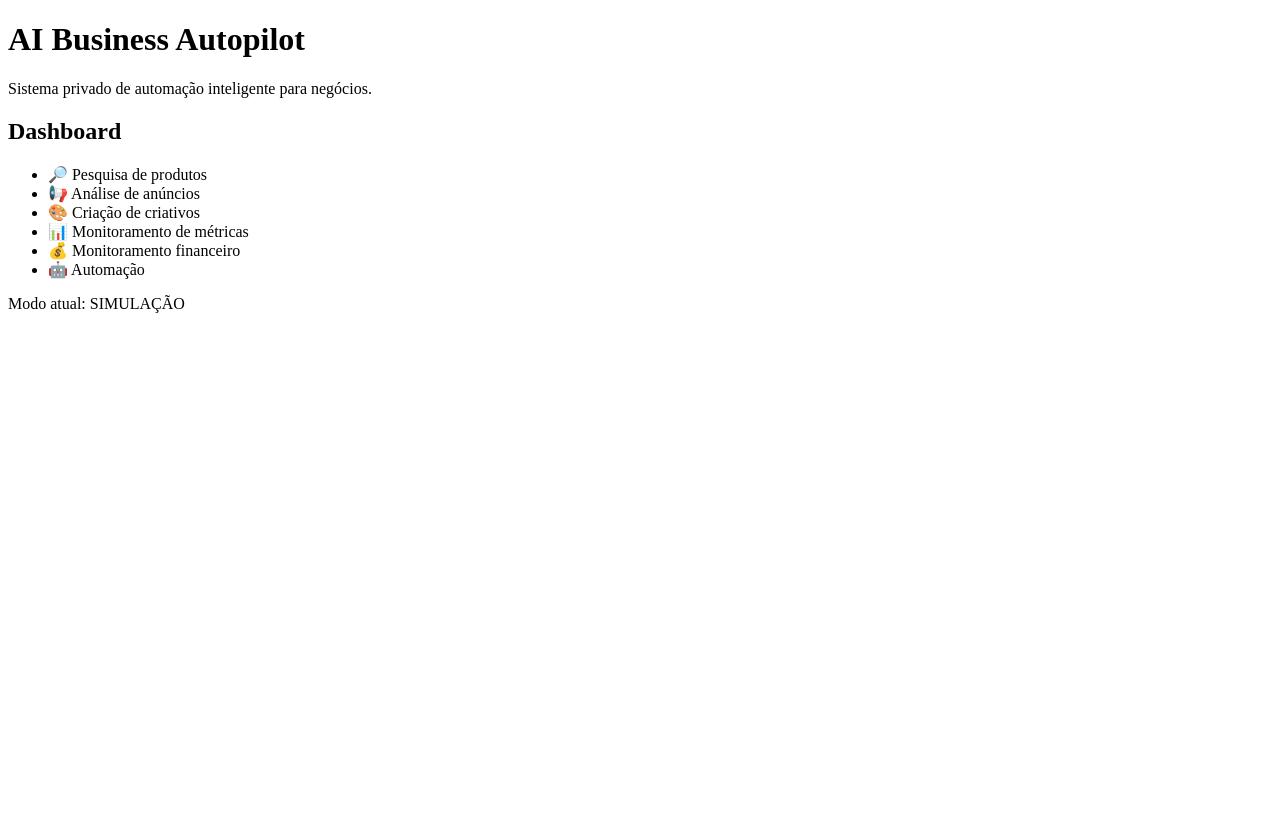
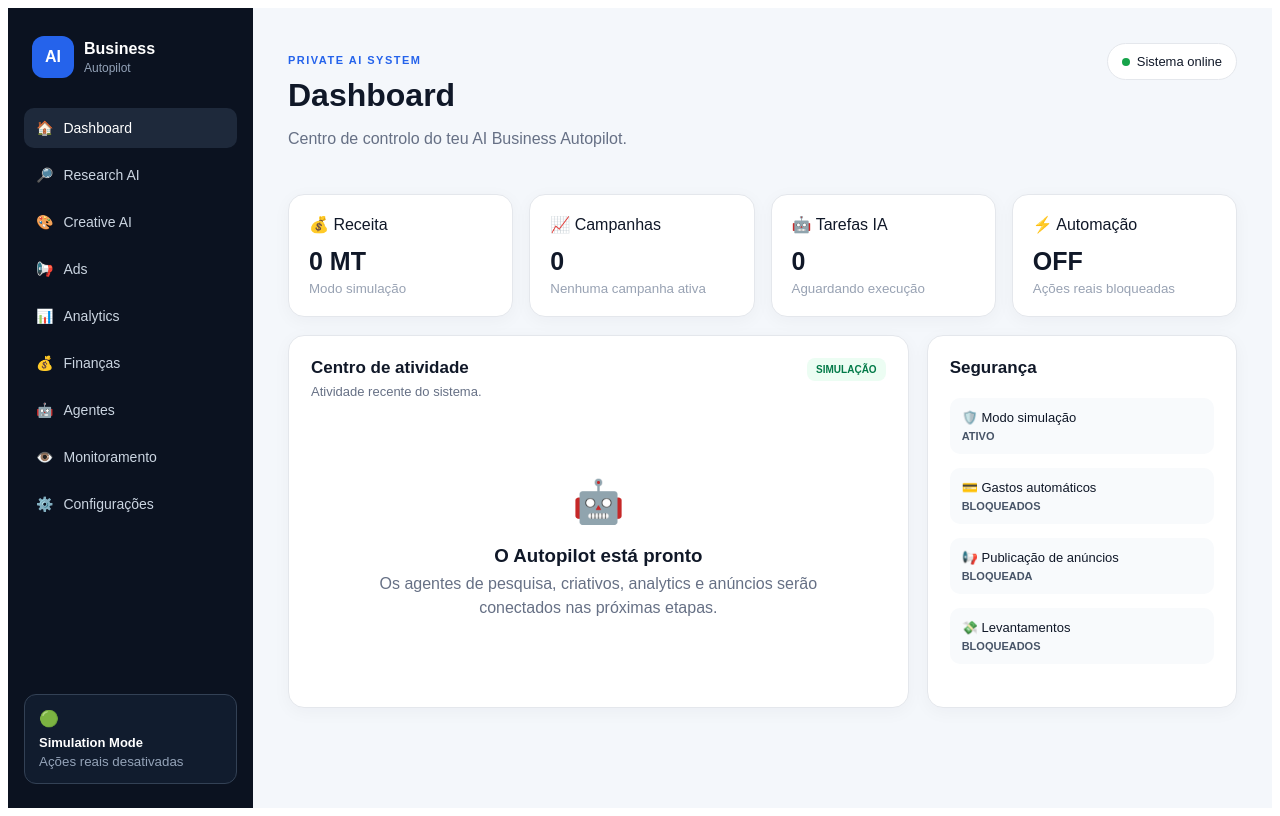
Before and after one commit to fernandomucavele-gif/ai-business-autopilot, a Next.js app: page / in a window 1280 px wide. Built offline with nearby package versions, Linux system fonts and the light colour scheme.

Commit message:
Update page.tsx

```diff
--- a/app/page.tsx
+++ b/app/page.tsx
@@ -1,21 +1,447 @@
+"use client";
+
+import { useState } from "react";
+
+const menu = [
+  ["🏠", "Dashboard"],
+  ["🔎", "Research AI"],
+  ["🎨", "Creative AI"],
+  ["📢", "Ads"],
+  ["📊", "Analytics"],
+  ["💰", "Finanças"],
+  ["🤖", "Agentes"],
+  ["👁️", "Monitoramento"],
+  ["⚙️", "Configurações"],
+];
+
 export default function Home() {
+  const [active, setActive] = useState("Dashboard");
+
   return (
-    <main>
-      <h1>AI Business Autopilot</h1>
-      <p>Sistema privado de automação inteligente para negócios.</p>
+    <main className="app">
+      <aside className="sidebar">
+        <div className="brand">
+          <div className="logo">AI</div>
+          <div>
+            <strong>Business</strong>
+            <span>Autopilot</span>
+          </div>
+        </div>
 
-      <h2>Dashboard</h2>
+        <nav>
+          {menu.map(([icon, name]) => (
+            <button
+              key={name}
+              className={active === name ? "active" : ""}
+              onClick={() => setActive(name)}
+            >
+              <span>{icon}</span>
+              {name}
+            </button>
+          ))}
+        </nav>
 
-      <ul>
-        <li>🔎 Pesquisa de produtos</li>
-        <li>📢 Análise de anúncios</li>
-        <li>🎨 Criação de criativos</li>
-        <li>📊 Monitoramento de métricas</li>
-        <li>💰 Monitoramento financeiro</li>
-        <li>🤖 Automação</li>
-      </ul>
+        <div className="simulation">
+          <div>🟢</div>
+          <strong>Simulation Mode</strong>
+          <small>Ações reais desativadas</small>
+        </div>
+      </aside>
 
-      <p>Modo atual: SIMULAÇÃO</p>
+      <section className="content">
+        <header>
+          <div>
+            <p className="eyebrow">PRIVATE AI SYSTEM</p>
+            <h1>{active}</h1>
+            <p className="subtitle">
+              Centro de controlo do teu AI Business Autopilot.
+            </p>
+          </div>
+
+          <div className="status">
+            <span className="dot" />
+            Sistema online
+          </div>
+        </header>
+
+        <div className="cards">
+          <div className="card">
+            <span>💰 Receita</span>
+            <strong>0 MT</strong>
+            <small>Modo simulação</small>
+          </div>
+
+          <div className="card">
+            <span>📈 Campanhas</span>
+            <strong>0</strong>
+            <small>Nenhuma campanha ativa</small>
+          </div>
+
+          <div className="card">
+            <span>🤖 Tarefas IA</span>
+            <strong>0</strong>
+            <small>Aguardando execução</small>
+          </div>
+
+          <div className="card">
+            <span>⚡ Automação</span>
+            <strong>OFF</strong>
+            <small>Ações reais bloqueadas</small>
+          </div>
+        </div>
+
+        <div className="grid">
+          <section className="panel large">
+            <div className="panel-title">
+              <div>
+                <h2>Centro de atividade</h2>
+                <p>Atividade recente do sistema.</p>
+              </div>
+              <span className="badge">SIMULAÇÃO</span>
+            </div>
+
+            <div className="empty">
+              <div className="empty-icon">🤖</div>
+              <h3>O Autopilot está pronto</h3>
+              <p>
+                Os agentes de pesquisa, criativos, analytics e anúncios serão
+                conectados nas próximas etapas.
+              </p>
+            </div>
+          </section>
+
+          <section className="panel">
+            <h2>Segurança</h2>
+            <div className="security">
+              <div>🛡️ Modo simulação <b>ATIVO</b></div>
+              <div>💳 Gastos automáticos <b>BLOQUEADOS</b></div>
+              <div>📢 Publicação de anúncios <b>BLOQUEADA</b></div>
+              <div>💸 Levantamentos <b>BLOQUEADOS</b></div>
+            </div>
+          </section>
+        </div>
+      </section>
+
+      <style jsx>{`
+        * {
+          box-sizing: border-box;
+        }
+
+        .app {
+          min-height: 100vh;
+          display: flex;
+          background: #f4f7fb;
+          color: #101828;
+          font-family: Arial, sans-serif;
+        }
+
+        .sidebar {
+          width: 245px;
+          min-height: 100vh;
+          padding: 24px 16px;
+          background: #0b1220;
+          color: white;
+          display: flex;
+          flex-direction: column;
+        }
+
+        .brand {
+          display: flex;
+          align-items: center;
+          gap: 10px;
+          padding: 4px 8px 30px;
+        }
+
+        .logo {
+          width: 42px;
+          height: 42px;
+          border-radius: 12px;
+          display: grid;
+          place-items: center;
+          background: #2563eb;
+          font-weight: bold;
+        }
+
+        .brand strong,
+        .brand span {
+          display: block;
+        }
+
+        .brand span {
+          color: #94a3b8;
+          font-size: 12px;
+          margin-top: 3px;
+        }
+
+        nav {
+          display: grid;
+          gap: 7px;
+        }
+
+        nav button {
+          border: 0;
+          border-radius: 10px;
+          padding: 12px;
+          text-align: left;
+          color: #cbd5e1;
+          background: transparent;
+          cursor: pointer;
+          font-size: 14px;
+        }
+
+        nav button span {
+          margin-right: 10px;
+        }
+
+        nav button:hover,
+        nav button.active {
+          background: #1e293b;
+          color: white;
+        }
+
+        .simulation {
+          margin-top: auto;
+          padding: 14px;
+          border: 1px solid #334155;
+          border-radius: 12px;
+          background: #111c2e;
+        }
+
+        .simulation strong,
+        .simulation small {
+          display: block;
+        }
+
+        .simulation strong {
+          margin-top: 7px;
+          font-size: 13px;
+        }
+
+        .simulation small {
+          color: #94a3b8;
+          margin-top: 4px;
+        }
+
+        .content {
+          flex: 1;
+          padding: 35px;
+          max-width: 1500px;
+        }
+
+        header {
+          display: flex;
+          justify-content: space-between;
+          align-items: flex-start;
+          gap: 20px;
+          margin-bottom: 30px;
+        }
+
+        .eyebrow {
+          color: #2563eb;
+          font-size: 11px;
+          font-weight: bold;
+          letter-spacing: 1.5px;
+        }
+
+        h1 {
+          margin: 5px 0;
+          font-size: 32px;
+        }
+
+        .subtitle,
+        .panel p {
+          color: #667085;
+        }
+
+        .status {
+          padding: 10px 14px;
+          background: white;
+          border: 1px solid #e4e7ec;
+          border-radius: 20px;
+          font-size: 13px;
+        }
+
+        .dot {
+          display: inline-block;
+          width: 8px;
+          height: 8px;
+          border-radius: 50%;
+          background: #16a34a;
+          margin-right: 7px;
+        }
+
+        .cards {
+          display: grid;
+          grid-template-columns: repeat(4, 1fr);
+          gap: 16px;
+          margin-bottom: 18px;
+        }
+
+        .card,
+        .panel {
+          background: white;
+          border: 1px solid #e4e7ec;
+          border-radius: 16px;
+          box-shadow: 0 4px 18px rgba(16, 24, 40, 0.04);
+        }
+
+        .card {
+          padding: 20px;
+        }
+
+        .card span,
+        .card strong,
+        .card small {
+          display: block;
+        }
+
+        .card strong {
+          font-size: 25px;
+          margin: 13px 0 5px;
+        }
+
+        .card small {
+          color: #98a2b3;
+        }
+
+        .grid {
+          display: grid;
+          grid-template-columns: 2fr 1fr;
+          gap: 18px;
+        }
+
+        .panel {
+          padding: 22px;
+        }
+
+        .panel-title {
+          display: flex;
+          justify-content: space-between;
+          gap: 15px;
+        }
+
+        .panel h2 {
+          margin: 0;
+          font-size: 17px;
+        }
+
+        .panel-title p {
+          margin-top: 6px;
+          font-size: 13px;
+        }
+
+        .badge {
+          height: fit-content;
+          padding: 6px 9px;
+          border-radius: 8px;
+          background: #ecfdf3;
+          color: #027a48;
+          font-size: 10px;
+          font-weight: bold;
+        }
+
+        .empty {
+          text-align: center;
+          padding: 65px 20px;
+        }
+
+        .empty-icon {
+          font-size: 42px;
+        }
+
+        .empty h3 {
+          margin-bottom: 5px;
+        }
+
+        .empty p {
+          max-width: 480px;
+          margin: auto;
+          line-height: 1.5;
+        }
+
+        .security {
+          display: grid;
+          gap: 14px;
+          margin-top: 20px;
+        }
+
+        .security div {
+          padding: 12px;
+          border-radius: 10px;
+          background: #f8fafc;
+          font-size: 13px;
+        }
+
+        .security b {
+          display: block;
+          margin-top: 5px;
+          font-size: 11px;
+          color: #475467;
+        }
+
+        @media (max-width: 900px) {
+          .sidebar {
+            width: 80px;
+          }
+
+          .brand div:not(.logo),
+          nav button:not(.active) {
+            font-size: 0;
+          }
+
+          .brand {
+            justify-content: center;
+          }
+
+          .cards {
+            grid-template-columns: repeat(2, 1fr);
+          }
+
+          .grid {
+            grid-template-columns: 1fr;
+          }
+        }
+
+        @media (max-width: 600px) {
+          .app {
+            display: block;
+          }
+
+          .sidebar {
+            width: 100%;
+            min-height: auto;
+          }
+
+          nav {
+            grid-template-columns: repeat(3, 1fr);
+          }
+
+          .simulation {
+            display: none;
+          }
+
+          .content {
+            padding: 22px 15px;
+          }
+
+          header {
+            display: block;
+          }
+
+          .status {
+            display: inline-block;
+            margin-top: 15px;
+          }
+
+          .cards {
+            grid-template-columns: 1fr 1fr;
+          }
+
+          .card {
+            padding: 15px;
+          }
+        }
+      `}</style>
     </main>
   );
-}
+            }
```
